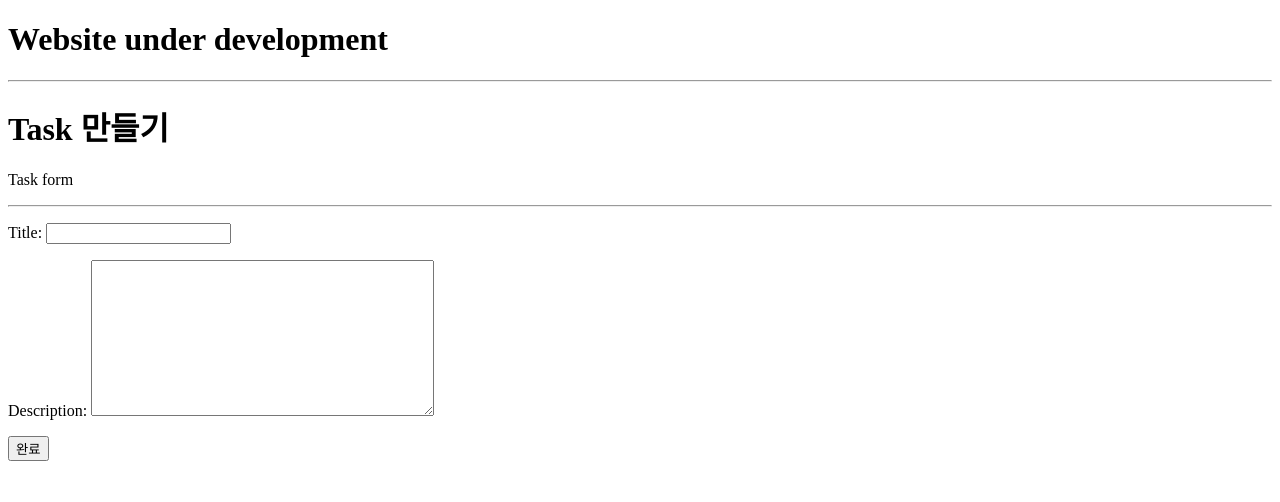
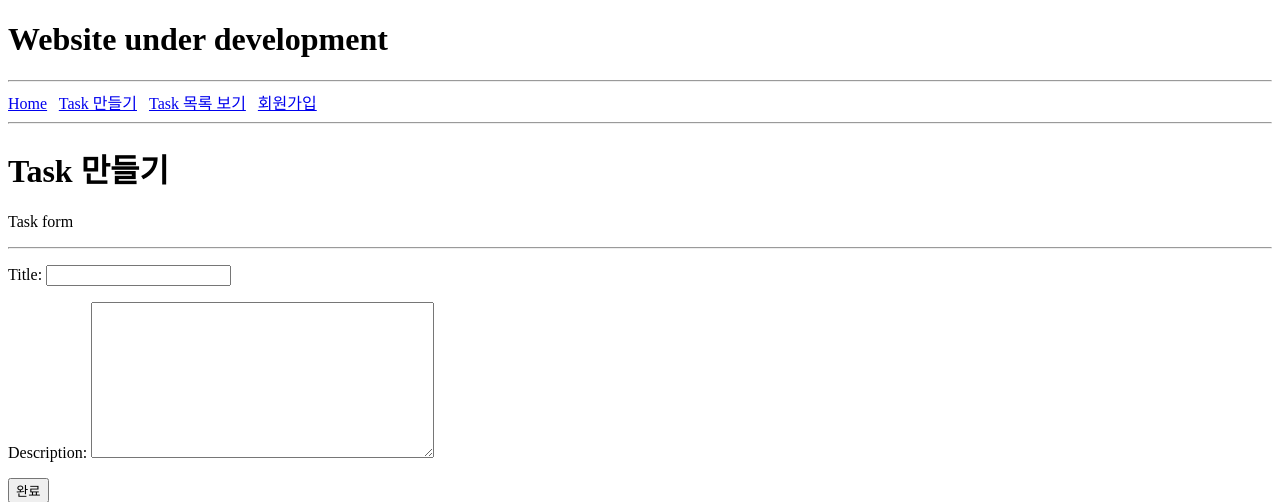
Before and after one commit to online5880/Python-Django-Ultimate-Beginners-Course, a Django app: page /create-task in a window 1280 px wide. Shown: the top 502 px of the page. Run offline with Django 5.2, Linux system fonts and the light colour scheme.

Commit message:
리팩토링

```diff
--- a/elevate/crm/templates/crm/base.html
+++ b/elevate/crm/templates/crm/base.html
@@ -8,6 +8,14 @@
 <body>
     <h1>Website under development</h1>
     <hr>
+    <a href="{% url '' %}">Home</a>
+    &nbsp;
+    <a href="{% url 'create-task' %}">Task 만들기</a>
+    &nbsp;
+    <a href="{% url 'view-tasks' %}">Task 목록 보기</a>
+    &nbsp;
+    <a href="{% url 'register' %}">회원가입</a>
+    <hr>
     {% block content %}
 
     {% endblock content %}
--- a/elevate/crm/templates/crm/index.html
+++ b/elevate/crm/templates/crm/index.html
@@ -8,8 +8,6 @@
 
     <br>
 
-    <a href="{% url 'create-task' %}">Task 만들기</a>
-
   {% endblock content %}
 
 </html>
--- a/elevate/crm/templates/crm/task.html
+++ b/elevate/crm/templates/crm/view-tasks.html
@@ -6,10 +6,6 @@
 
     <h3>Tasks</h3>
     <hr>
-
-    <a href="{% url 'create-task' %}">Task 만들기</a>
-
-    <br>
 
     {% for task in AllTasks %}
       <br>
--- a/elevate/crm/urls.py
+++ b/elevate/crm/urls.py
@@ -4,7 +4,7 @@ from . import views
 
 urlpatterns = [
     path("",views.homepage,name=""),
+    path('create-task',views.create_task,name='create-task'),
+    path('view-tasks',views.tasks,name='view-tasks'),
     path("register",views.register,name="register"),
-    path('task',views.task,name='task'),
-    path('create-task',views.create_task,name='create-task')
 ]
--- a/elevate/crm/views.py
+++ b/elevate/crm/views.py
@@ -6,16 +6,7 @@ from .forms import TaskForm
 def homepage(request):
     return render(request,"crm/index.html")
 
-def task(request):
-
-    queryDataAll = Task.objects.all()
-
-    context = {'AllTasks':queryDataAll}
-
-    return render(request, 'crm/task.html',context)
-
-def register(request):
-    return render(request,'crm/register.html')
+# CRUD - Create
 
 def create_task(request):
     form = TaskForm()
@@ -24,7 +15,21 @@ def create_task(request):
         form = TaskForm(request.POST)
         if form.is_valid():
             form.save()
-            return redirect('task')
+            return redirect('view-tasks')
 
     context = {"TaskForm":form}
     return render(request,'crm/create-task.html',context)
+
+# CRUD - Read
+
+def tasks(request):
+
+    queryDataAll = Task.objects.all()
+
+    context = {'AllTasks':queryDataAll}
+
+    return render(request, 'crm/view-tasks.html',context)
+
+# Registration webpage
+def register(request):
+    return render(request,'crm/register.html')
```
